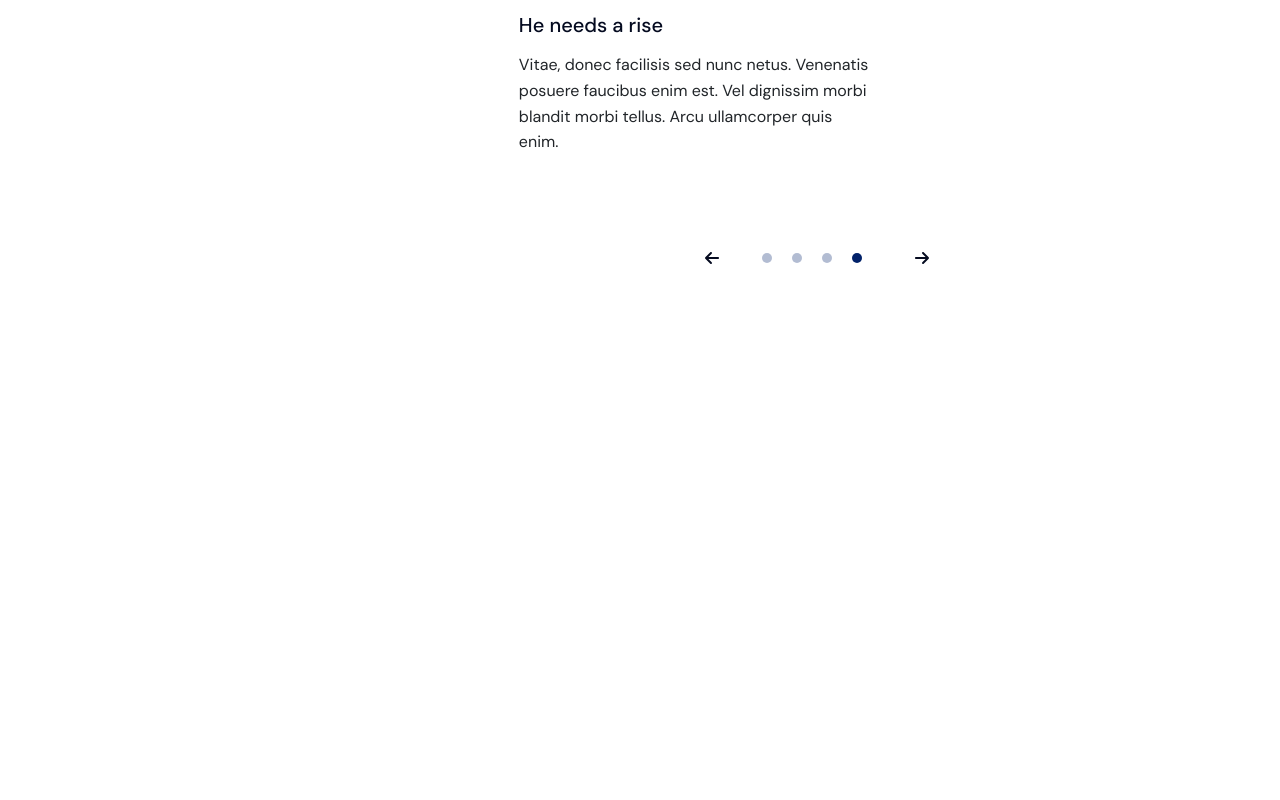
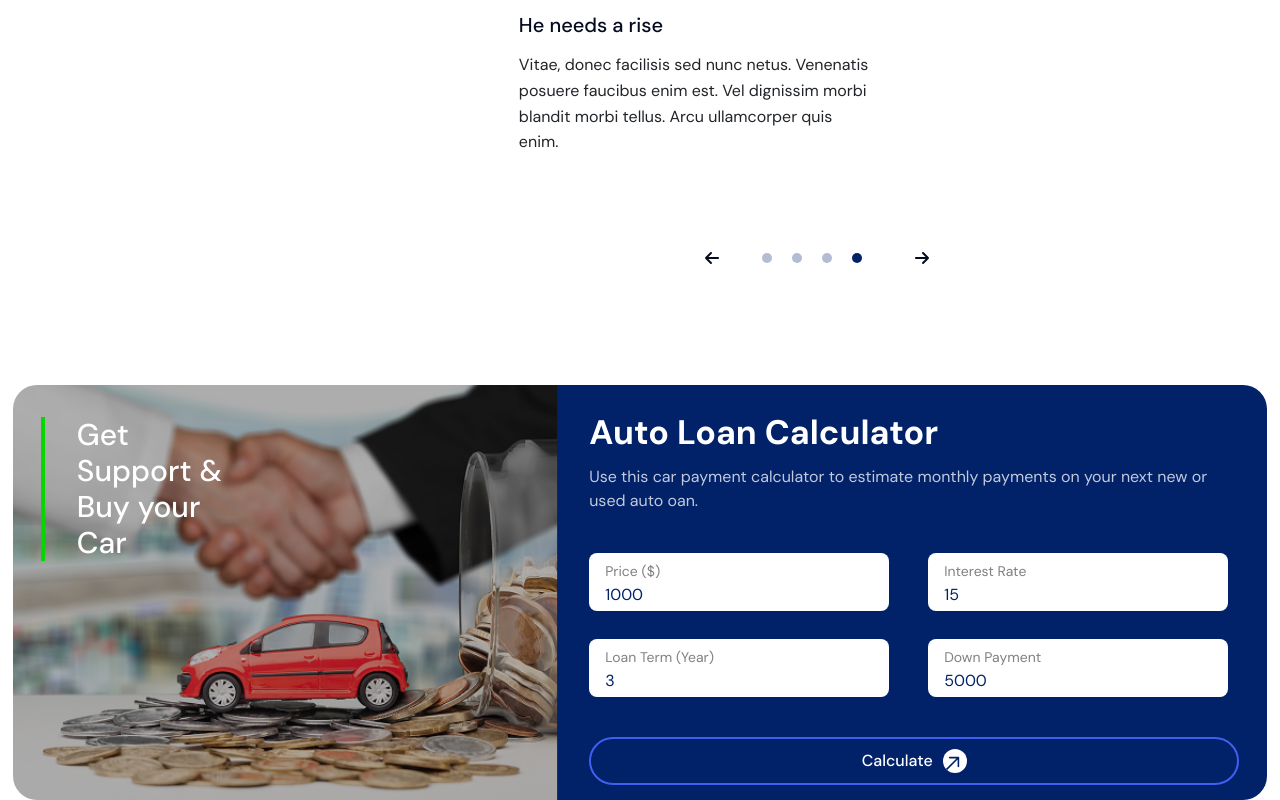
Before and after one commit to Munna-Scriptz/Rex-Motors, a React (Vite) app: page / in a window 1280 px wide. Shown: the part 8780-9580 px from the top of the page. Before the commit the page ends 9053 px from the top, so only its background shows below. Built offline with nearby package versions, Linux system fonts and the light colour scheme.

Commit message:
Review and Contact complete

```diff
--- /dev/null
+++ b/src/components/home/Contact.jsx
@@ -0,0 +1,59 @@
+import React from 'react'
+import contactBg from '../../assets/contactBg.png'
+import { GoArrowUpRight } from 'react-icons/go'
+import { BsArrowUpRight } from 'react-icons/bs'
+import { RxArrowTopRight } from 'react-icons/rx'
+
+const Contact = () => {
+  return (
+    <>
+        <main id='Contact' className='mt-[112px]'>
+            <div className="container">
+                <div id="Contact-Row" className='py-[32px] px-[28px] bg-cover bg-no-repeat rounded-[24px] w-full h-[415px] flex items-start justify-between ' style={{backgroundImage: `url(${contactBg})`}}>
+                    {/* ------------------------ left Side  */}
+                    <div>
+                        <h2 className='text-white font-medium text-3xl w-[200px] border-l-[4px] border-[#07D700] pl-8'>Get Support & Buy your Car</h2>
+                    </div>
+
+                    {/* ---------------------- Right Side  */}
+                    <div>
+                        <h2 className='text-white text-[34px] font-bold leading-[32px]'>Auto Loan Calculator</h2>
+                        <p className='text-[#ffffffc2] text-base w-[650px] mt-4'>Use this car payment calculator to estimate monthly payments on your next new or used auto oan.</p>
+
+                        {/* ----------------- Calculate  */}
+                        <div className='mt-10 grid grid-cols-2 flex-2 gap-7'>
+                            <div className='bg-white w-[300px] h-[58px] rounded-lg select-none relative'>
+                                <label className='text-sm w-full inline-block absolute top-2 left-4 text-[#818181] leading-[20px]' htmlFor="price">Price ($)</label>
+                                <input className='w-full h-full pl-4 pt-6 outline-none text-brand placeholder:text-brand' type="number" id='price' placeholder='1000'/>
+                            </div>
+
+                            <div className='bg-white w-[300px] h-[58px] rounded-lg select-none relative'>
+                                <label className='text-sm w-full inline-block absolute top-2 left-4 text-[#818181] leading-[20px]' htmlFor="price">Interest Rate</label>
+                                <input className='w-full h-full pl-4 pt-6 outline-none text-brand placeholder:text-brand' type="number" id='price' placeholder='15'/>
+                            </div>
+
+                            <div className='bg-white w-[300px] h-[58px] rounded-lg select-none relative'>
+                                <label className='text-sm w-full inline-block absolute top-2 left-4 text-[#818181] leading-[20px]' htmlFor="price">Loan Term (Year)</label>
+                                <input className='w-full h-full pl-4 pt-6 outline-none text-brand placeholder:text-brand' type="number" id='price' placeholder='3'/>
+                            </div>
+
+                            <div className='bg-white w-[300px] h-[58px] rounded-lg select-none relative'>
+                                <label className='text-sm w-full inline-block absolute top-2 left-4 text-[#818181] leading-[20px]' htmlFor="price">Down Payment</label>
+                                <input className='w-full h-full pl-4 pt-6 outline-none text-brand placeholder:text-brand' type="number" id='price' placeholder='5000'/>
+                            </div>
+                        </div>
+
+                        <button className='mt-10 flex items-center justify-center gap-2.5 py-[10px] border-2 border-[#405FF2] w-full rounded-[24px] text-white font-medium cursor-pointer hover:bg-[#405FF2] duration-300'>Calculate
+                            <div className='w-[24px] h-[24px] bg-white rounded-full text-brand flex items-center justify-center text-2xl overflow-hidden'>
+                                <RxArrowTopRight className='translate-x-[-3px] translate-y-[3px]'/>
+                            </div>
+                        </button>
+                    </div>
+                </div>
+            </div>
+        </main>
+    </>
+  )
+}
+
+export default Contact
--- a/src/pages/Home.jsx
+++ b/src/pages/Home.jsx
@@ -9,6 +9,7 @@ import Trending from '../components/home/Trending'
 import PrivateSales from '../components/home/PrivateSales'
 import Purchase from '../components/home/Purchase'
 import Review from '../components/home/Review'
+import Contact from '../components/home/Contact'
 
 const Home = () => {
   return (
@@ -23,6 +24,7 @@ const Home = () => {
       <PrivateSales />
       <Purchase />
       <Review />
+      <Contact />
     </>
   )
 }
```
Also changed, not shown: src/assets/contactBg.png (added).
